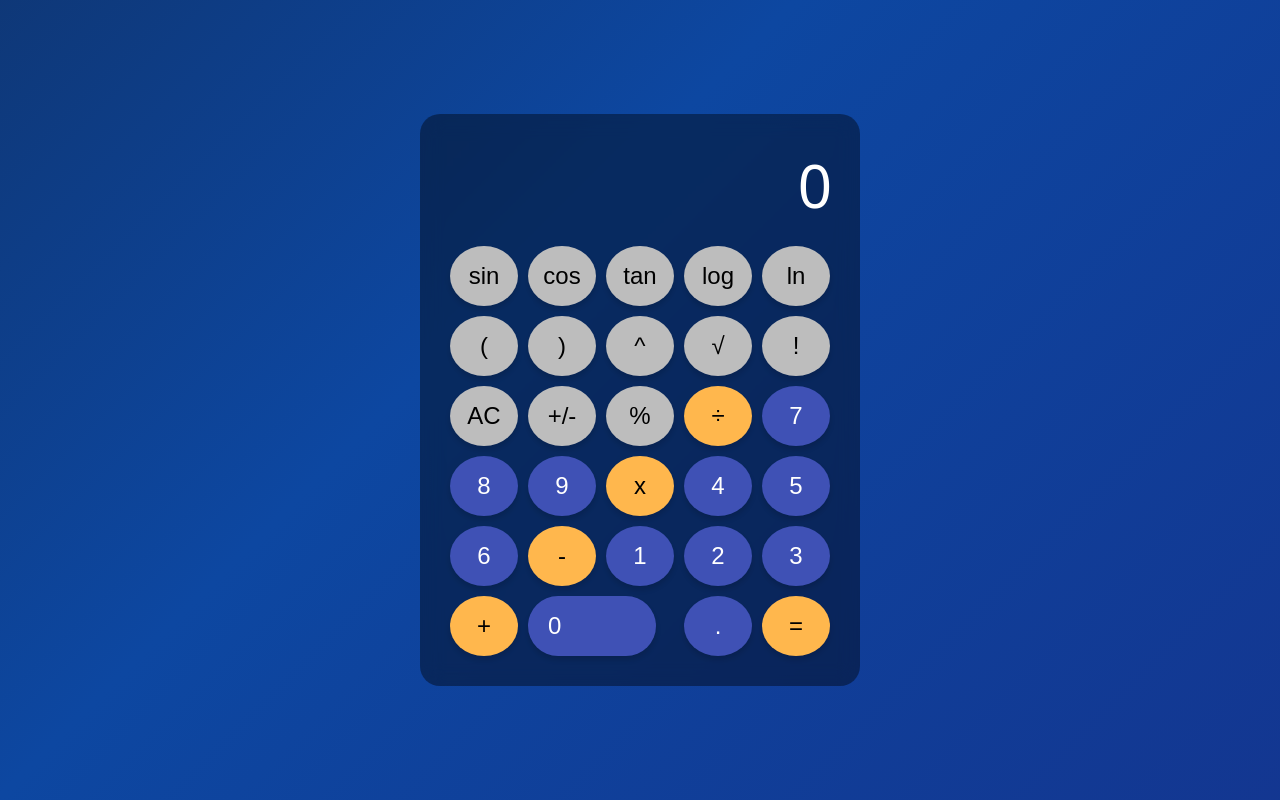
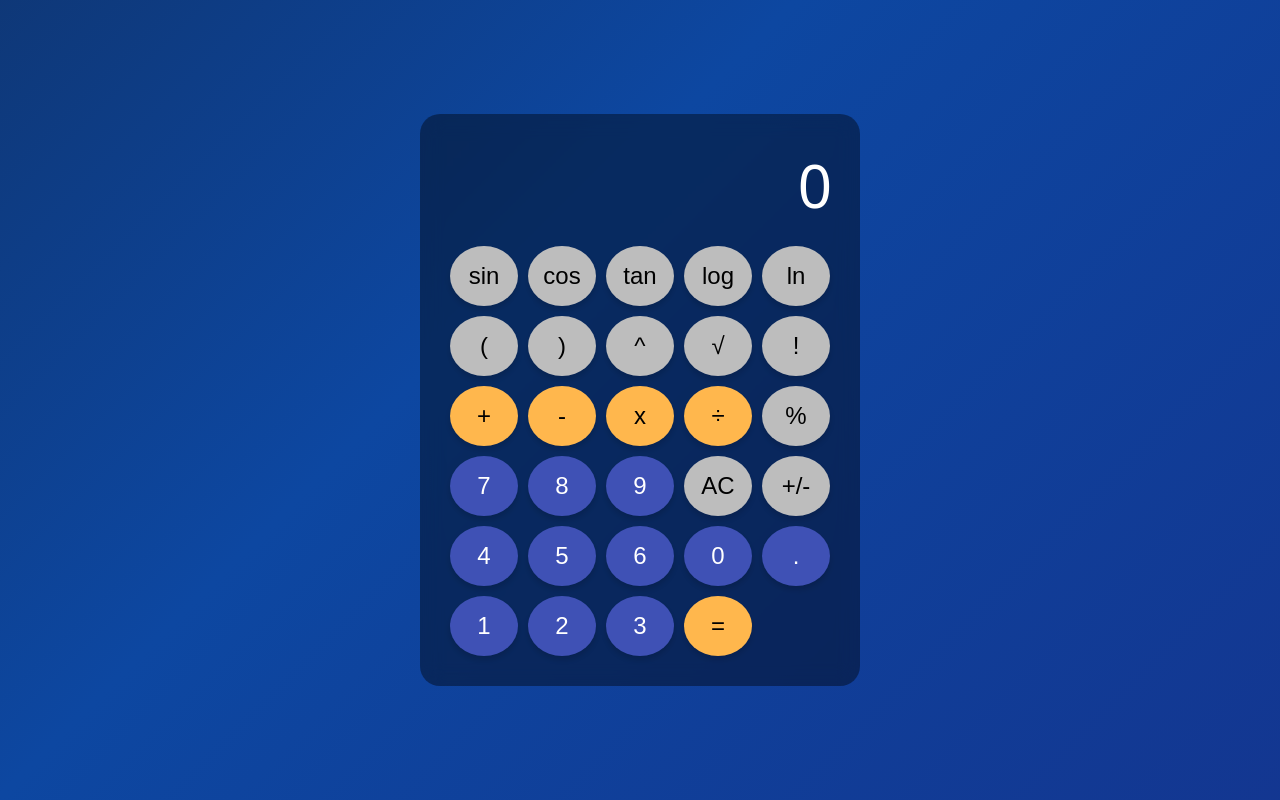
Before and after one commit to Rohitraj1503/scientific-calculator, a plain HTML site: page index.html in a window 1280 px wide. Drawn offline with Linux system fonts and the light colour scheme.

Commit message:
Add files via upload

```diff
--- a/index.html
+++ b/index.html
@@ -26,28 +26,27 @@
                 <button class="button top-row">√</button>
                 <button class="button top-row">!</button>
 
-                <button class="button top-row">AC</button>
-                <button class="button top-row">+/-</button>
+                <button class="button operator">+</button>
+                <button class="button operator">-</button>
+                <button class="button operator">x</button>
+                <button class="button operator">÷</button>
                 <button class="button top-row">%</button>
-                <button class="button operator">÷</button>
 
                 <button class="button">7</button>
                 <button class="button">8</button>
                 <button class="button">9</button>
-                <button class="button operator">x</button>
+                <button class="button top-row">AC</button>
+                <button class="button top-row">+/-</button>
 
                 <button class="button">4</button>
                 <button class="button">5</button>
                 <button class="button">6</button>
-                <button class="button operator">-</button>
+                <button class="button">0</button>
+                <button class="button">.</button>
 
                 <button class="button">1</button>
                 <button class="button">2</button>
                 <button class="button">3</button>
-                <button class="button operator">+</button>
-
-                <button class="button zero">0</button>
-                <button class="button">.</button>
                 <button class="button operator equals">=</button>
             </div>
         </div>
--- a/style.css
+++ b/style.css
@@ -26,7 +26,7 @@ body {
 }
 
 .calculator-body {
-    width: 380px; /* Adjusted width to fit 5 columns more tightly */
+    width: 380px;
 }
 
 .display {
@@ -43,12 +43,12 @@ body {
 .buttons {
     display: grid;
     grid-template-columns: repeat(5, 1fr);
-    gap: 10px; /* Slightly reduced gap for tighter fit */
+    gap: 10px;
 }
 
 .button {
     height: 60px;
-    font-size: 24px; /* Adjusted font size slightly */
+    font-size: 24px;
     border: none;
     border-radius: 50%;
     color: white;
@@ -73,11 +73,4 @@ body {
     background-color: #bdbdbd;
     color: #000;
 }
-
-.button.zero {
-    grid-column: span 2;
-    width: 128px; /* Adjusted width of the zero button */
-    border-radius: 30px;
-    text-align: left;
-    padding-left: 20px;
-}
+/* No specific sizing for individual buttons anymore to make them all equal */
```
